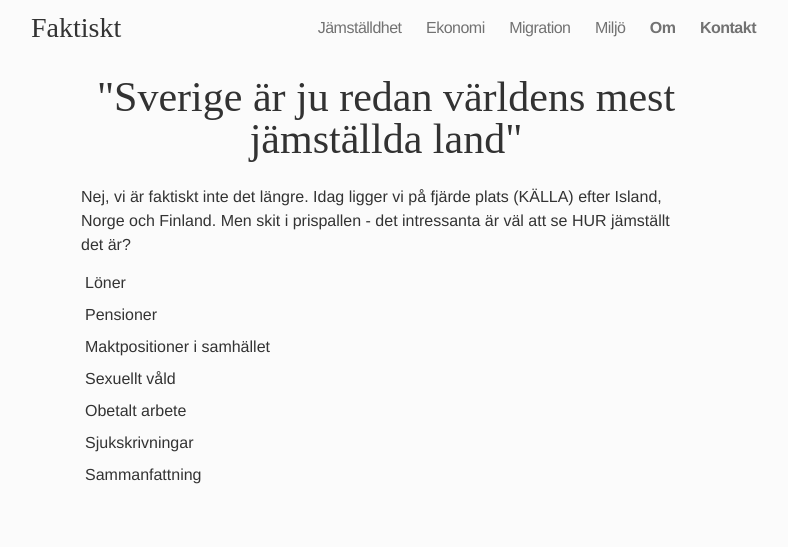
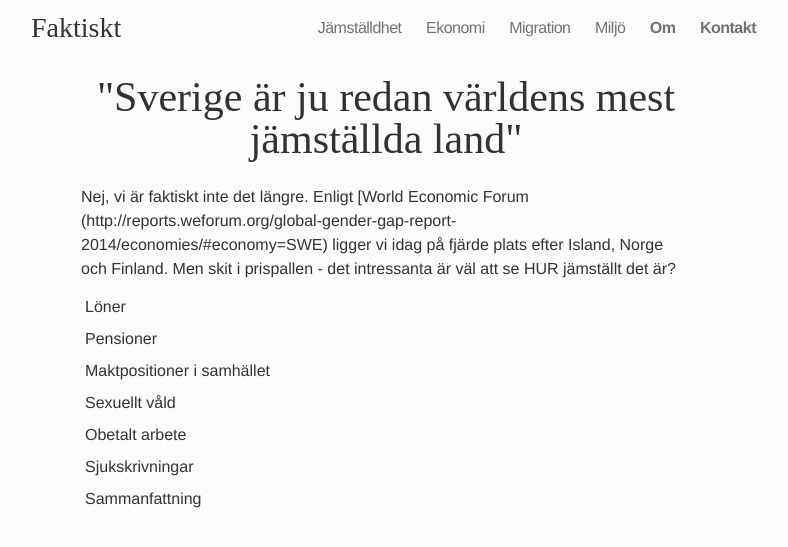
Before and after one commit to frigolitvarulv/faktiskt.github.io, a Jekyll site: the page built from jamstalldhet/sverige-r-ju-redan-v-rldens-mest-j-mst-llda-land.md, in a window 1280 px wide. Shown: the top 547 px of the page, without its empty margins (254-1042 px from the left). Built offline with Jekyll 4.4.1, drawn with Linux system fonts in a browser that asks for light colours; nearby versions of some CDN libraries; Markdown is read by kramdown in place of the engine named in the settings.

Commit message:
Updated sverige-r-ju-redan-v-rldens-mest-j-mst-llda-land.md

```diff
--- a/jamstalldhet/sverige-r-ju-redan-v-rldens-mest-j-mst-llda-land.md
+++ b/jamstalldhet/sverige-r-ju-redan-v-rldens-mest-j-mst-llda-land.md
@@ -2,8 +2,10 @@
 layout: postindex
 published: true
 title: "\"Sverige är ju redan världens mest jämställda land\""
+sort: 0
 ---
 
 
 
-Nej, vi är faktiskt inte det längre. Idag ligger vi på fjärde plats (KÄLLA) efter Island, Norge och Finland. Men skit i prispallen - det intressanta är väl att se HUR jämställt det är?
+
+Nej, vi är faktiskt inte det längre. Enligt [World Economic Forum (http://reports.weforum.org/global-gender-gap-report-2014/economies/#economy=SWE) ligger vi idag på fjärde plats efter Island, Norge och Finland. Men skit i prispallen - det intressanta är väl att se HUR jämställt det är?
```
